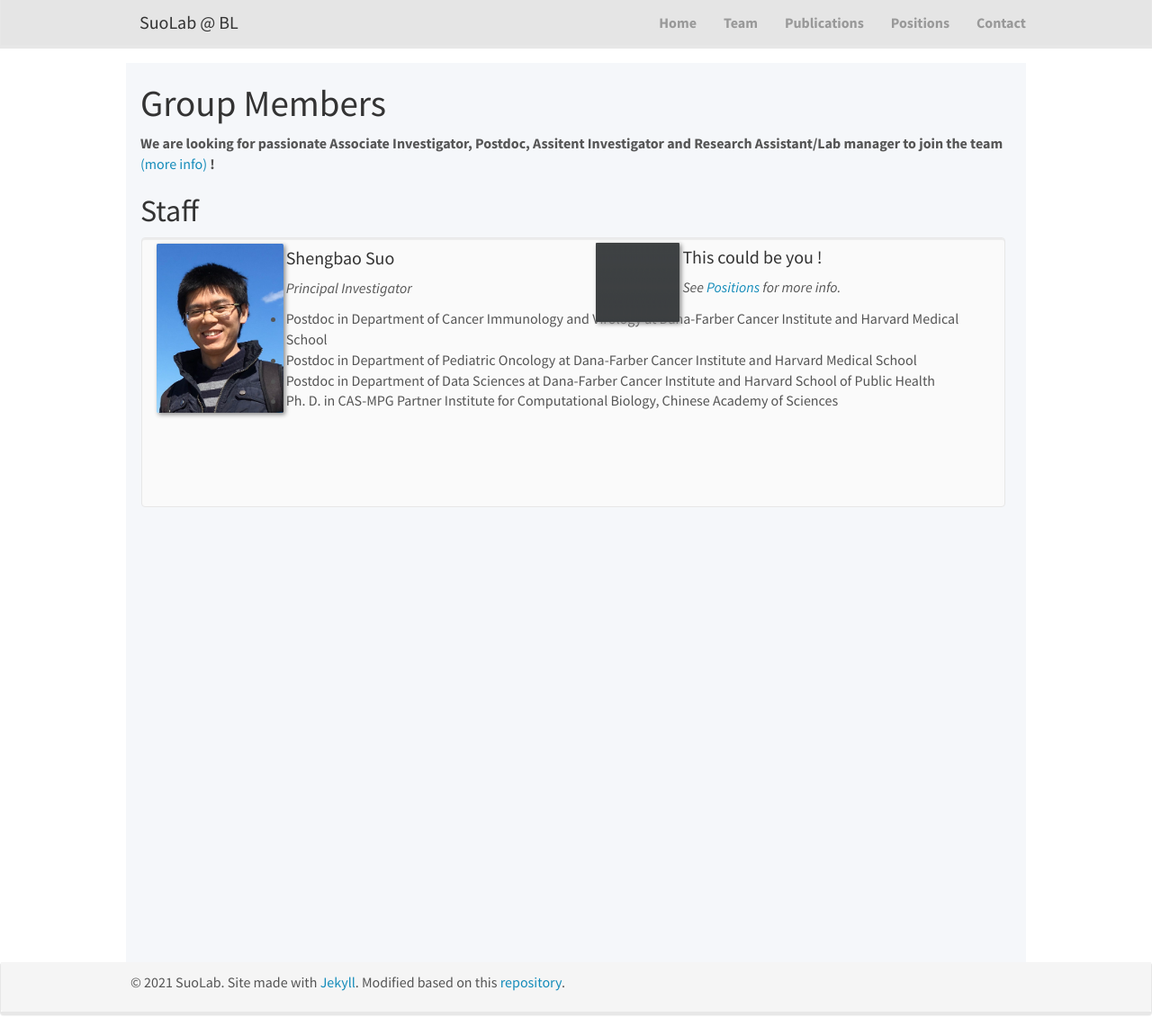
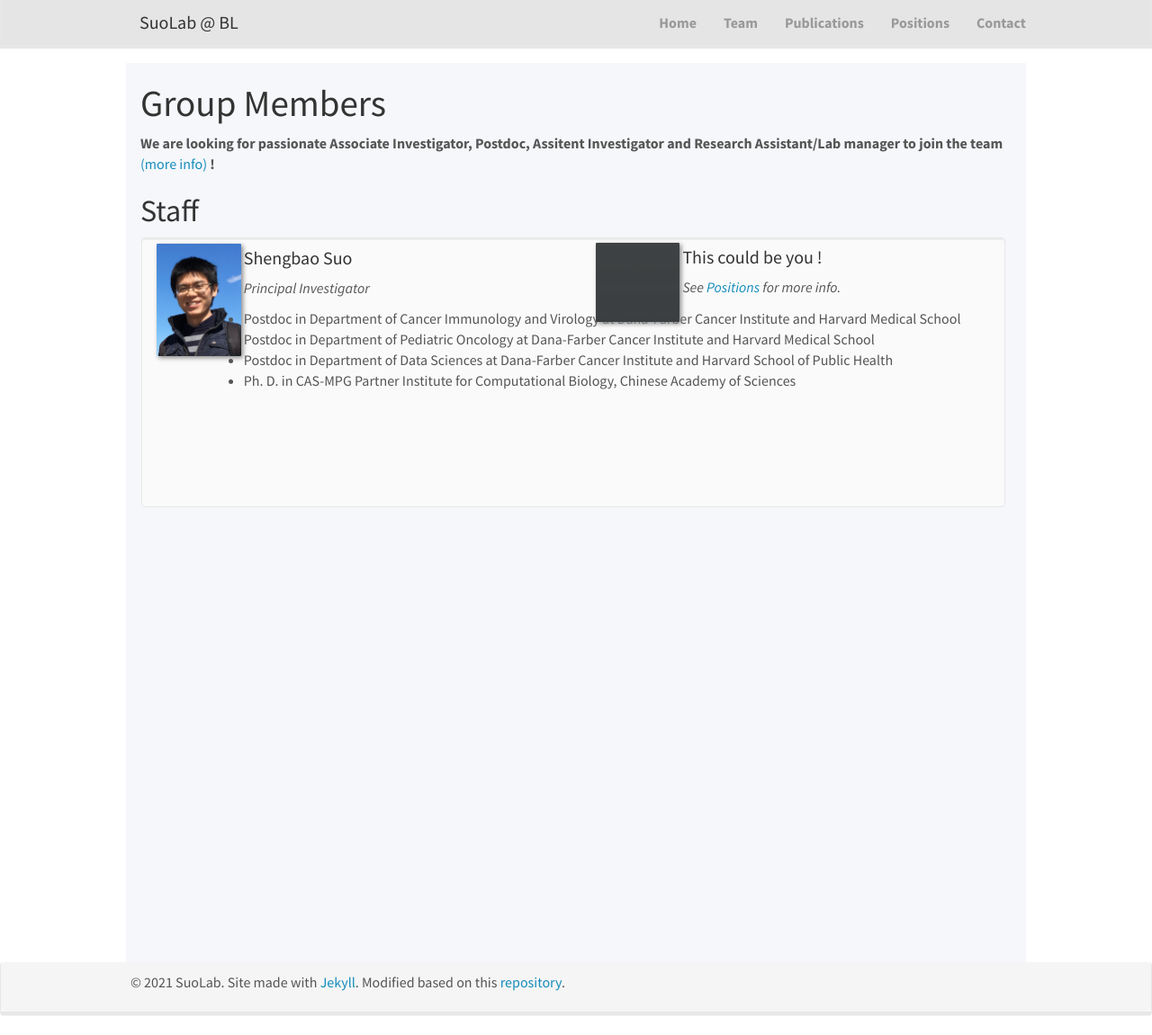
Before and after one commit to suoshengbao/suoshengbao.github.io, a Jekyll site: the page built from _pages/team.md, in a window 1280 px wide and 1151 px high. Shown: the whole window at 90% size. Built offline with Jekyll 4.4.1, drawn with Linux system fonts in a browser that asks for light colours; nearby versions of some CDN libraries.

Commit message:
Update team.md

```diff
--- a/_pages/team.md
+++ b/_pages/team.md
@@ -13,9 +13,9 @@
 <!-- Jump to [staff](#staff), [master and bachelor students](#master-and-bachelor-students), [alumni](#alumni), [administrative support](#administrative-support), [lab visitors](#lab-visitors). -->
 
 ## Staff
-<div class="col-sm-6" style="padding-left: 1px;">
+<div class="col-sm-6 clearfix" style="padding-left: 1px;">
 <div class="well"  style="height: 300px; width: 960px">
-<img src="/images/teampic/ShengbaoSuo.jpg" class="img-responsive" width="15%" style="float: left"/>
+<img src="/images/teampic/ShengbaoSuo.jpg" class="img-responsive" width="10%" style="float: left"/>
 <h4>Shengbao Suo</h4>
 <p><i>Principal Investigator<i></p>
 <p></p>
```
